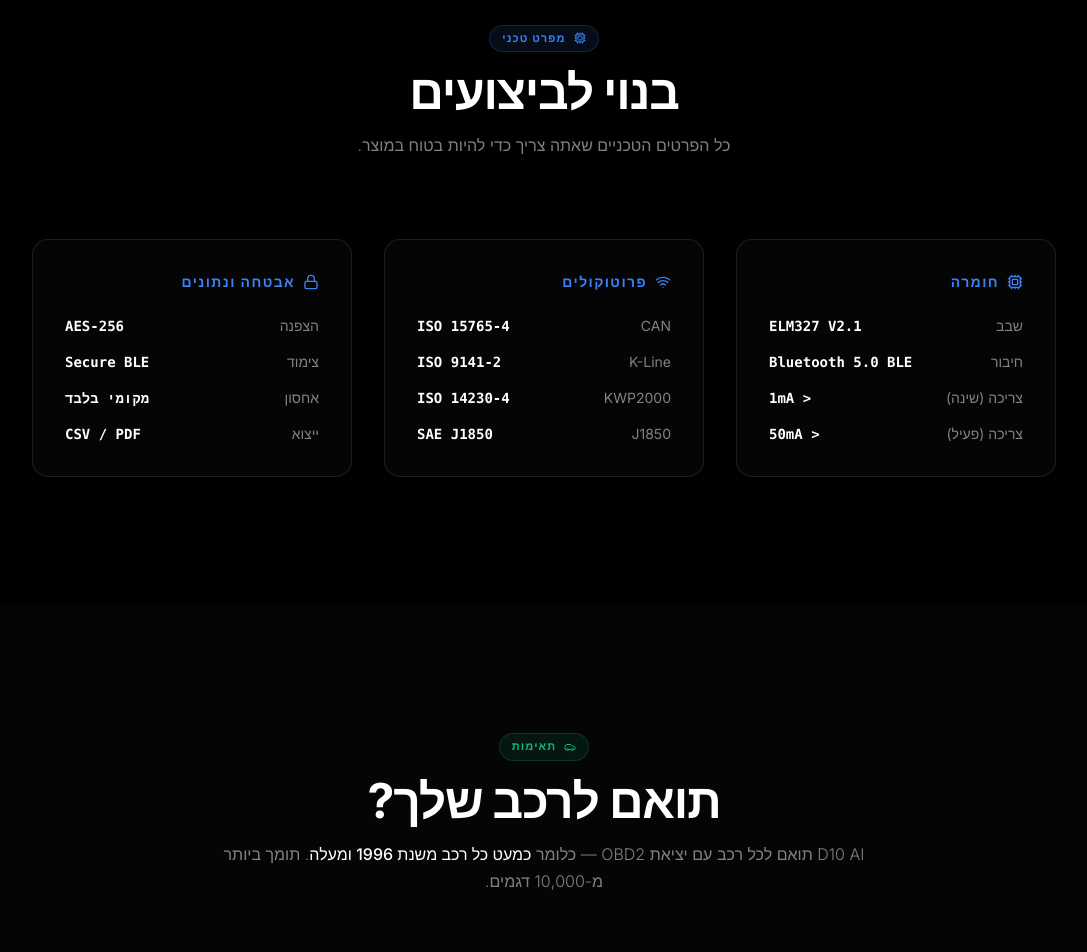
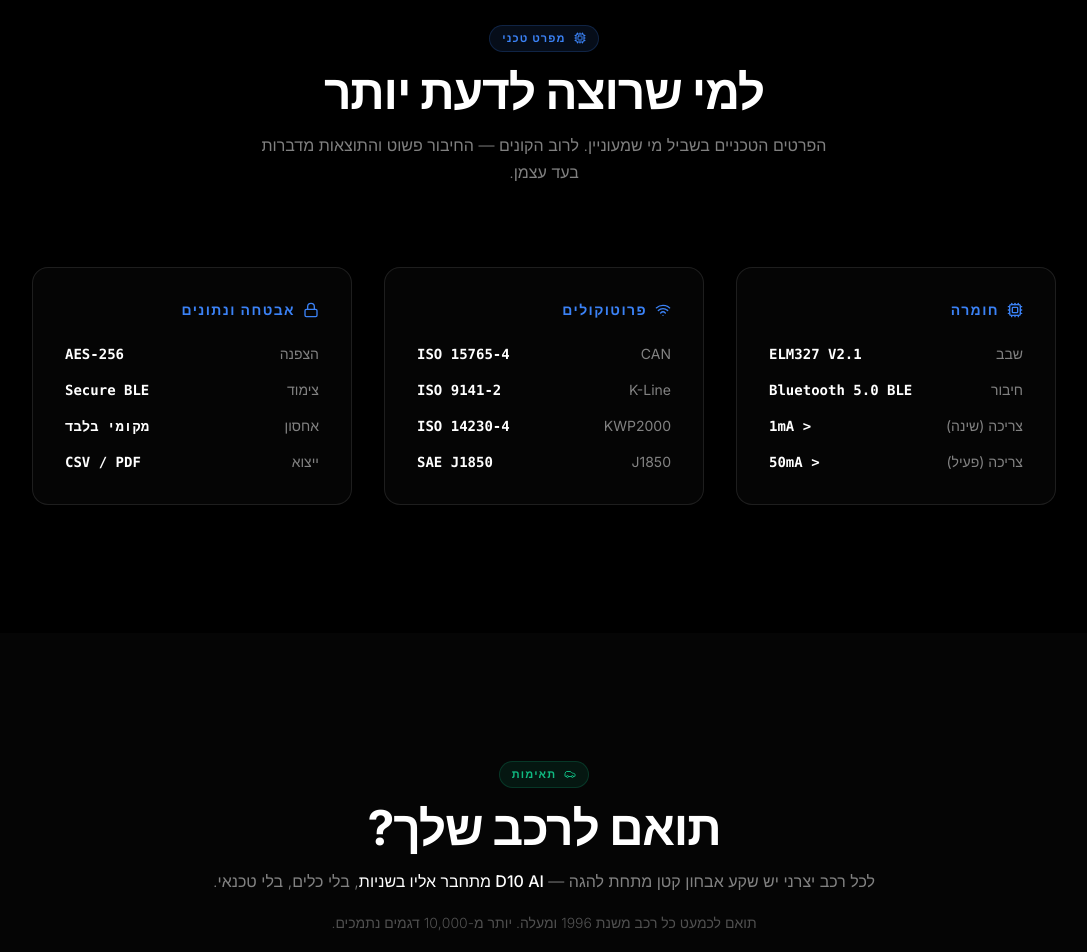
Before and after one commit to ba8080/d10, a React (Vite) app: page / in a window 1280 px wide. Shown: the part 5220-6172 px from the top of the page, without its empty margins (96-1183 px from the left). Built offline with nearby package versions, Linux system fonts and the light colour scheme.

Commit message:
Improve clarity for non-car buyers

```diff
--- a/src/App.tsx
+++ b/src/App.tsx
@@ -600,8 +600,8 @@ const TechnicalSpecs = () => {
           <div className="inline-flex items-center gap-2 px-3 py-1 rounded-full bg-primary/10 border border-primary/20 text-primary text-[11px] font-bold uppercase tracking-widest mb-4">
             <Cpu size={12} /> מפרט טכני
           </div>
-          <h2 className="text-3xl md:text-5xl font-bold text-white mb-4 tracking-tight">בנוי לביצועים</h2>
-          <p className="text-white/50 font-light max-w-xl mx-auto text-base">כל הפרטים הטכניים שאתה צריך כדי להיות בטוח במוצר.</p>
+          <h2 className="text-3xl md:text-5xl font-bold text-white mb-4 tracking-tight">למי שרוצה לדעת יותר</h2>
+          <p className="text-white/50 font-light max-w-xl mx-auto text-base">הפרטים הטכניים בשביל מי שמעוניין. לרוב הקונים — החיבור פשוט והתוצאות מדברות בעד עצמן.</p>
         </div>
         <div className="grid md:grid-cols-3 gap-6 md:gap-8 max-w-5xl mx-auto">
           {specs.map((group, i) => (
@@ -647,8 +647,11 @@ const CompatibilityChecker = () => {
           <Car size={12} /> תאימות
         </div>
         <h2 className="text-3xl md:text-5xl font-bold text-white mb-4 tracking-tight">תואם לרכב שלך?</h2>
-        <p className="text-white/50 font-light max-w-2xl mx-auto mb-12 md:mb-16 text-base">
-          D10 AI תואם לכל רכב עם יציאת OBD2 — כלומר <span className="text-white font-medium">כמעט כל רכב משנת 1996 ומעלה</span>. תומך ביותר מ-10,000 דגמים.
+        <p className="text-white/50 font-light max-w-2xl mx-auto mb-4 text-base">
+          לכל רכב יצרני יש שקע אבחון קטן מתחת להגה — <span className="text-white font-medium">D10 AI מתחבר אליו בשניות</span>, בלי כלים, בלי טכנאי.
+        </p>
+        <p className="text-white/30 font-light max-w-2xl mx-auto mb-12 md:mb-16 text-sm">
+          תואם לכמעט כל רכב משנת 1996 ומעלה. יותר מ-10,000 דגמים נתמכים.
         </p>
         <div className="flex flex-wrap justify-center gap-3 md:gap-4 max-w-3xl mx-auto mb-12">
           {brands.map((brand, i) => (
```
